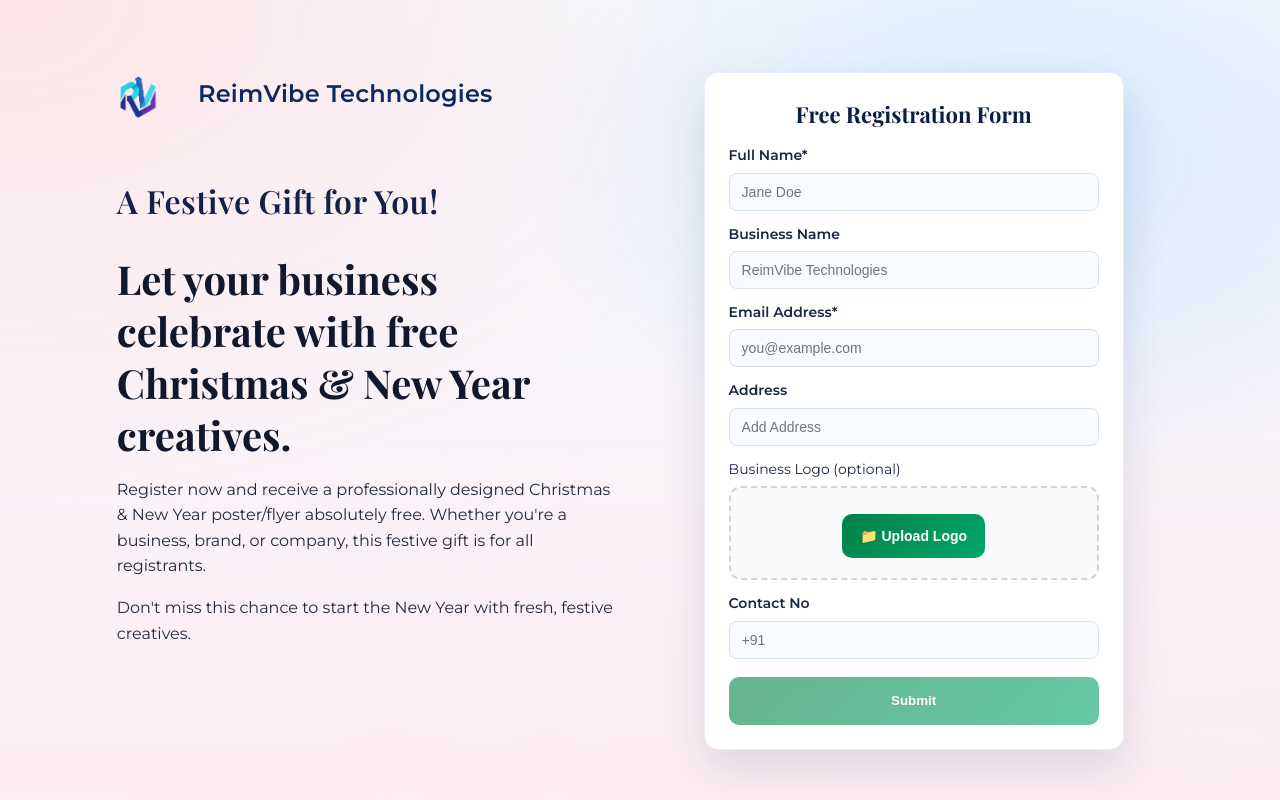
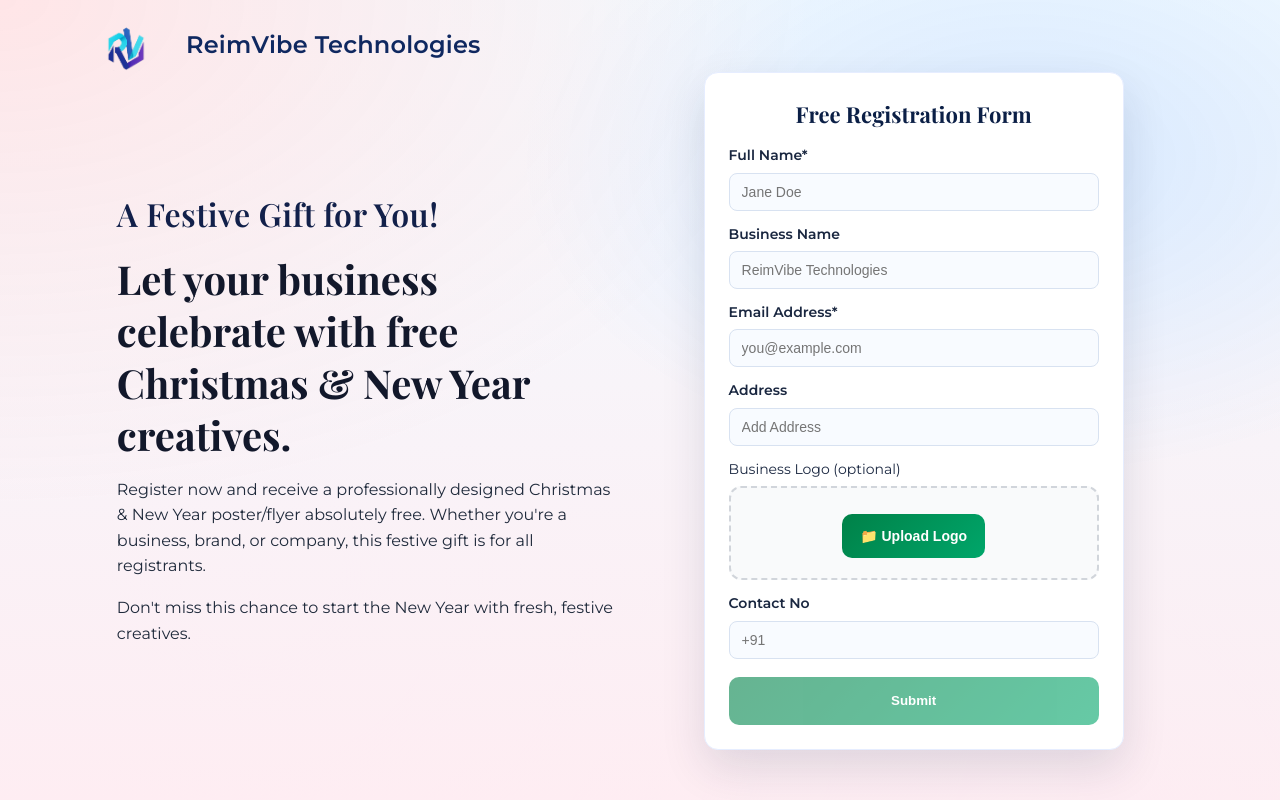
Before and after one commit to jadavrohan-370/christmas_offer, a React (Vite) app: page / in a window 1280 px wide. Shown: the top 800 px of the page. Built offline with nearby package versions, Linux system fonts and the light colour scheme.

Commit message:
logo fix

```diff
--- a/src/styles.css
+++ b/src/styles.css
@@ -272,8 +272,6 @@ body {
   box-shadow: 0 12px 22px rgba(0, 128, 72, 0.18);
 }
 
-
-
 .file-upload-btn {
   display: inline-flex;
   align-items: center;
@@ -500,7 +498,6 @@ body {
   margin-top: 4px;
   font-weight: 500;
 }
-
 
 /* Enhanced mobile responsiveness for upload components */
 @media (max-width: 640px) {
@@ -970,7 +967,6 @@ a {
   flex: 0 0 120px;
 }
 
-
 .site-header .logo__mark img {
   width: 100%;
   height: 100%;
@@ -1200,6 +1196,8 @@ a {
 
   .eyebrow {
     font-size: 28px;
+    top: 25px;
+    position: relative;
   }
 
   .center {
@@ -1236,8 +1234,8 @@ a {
   }
 
   .site-header .logo {
-    left: 20px;
-    top: 20px;
+    left: -20px;
+    top: -25px;
   }
 
   .site-header .logo__mark {
@@ -1267,6 +1265,8 @@ a {
 
   .eyebrow {
     font-size: 32px;
+    position: relative;
+    top: 20%;
   }
 
   .center {
@@ -1296,8 +1296,8 @@ a {
   }
 
   .site-header .logo {
-    left: 24px;
-    top: 24px;
+    left: 1%;
+    top: -3%;
   }
 
   .site-header .logo__mark {
```
